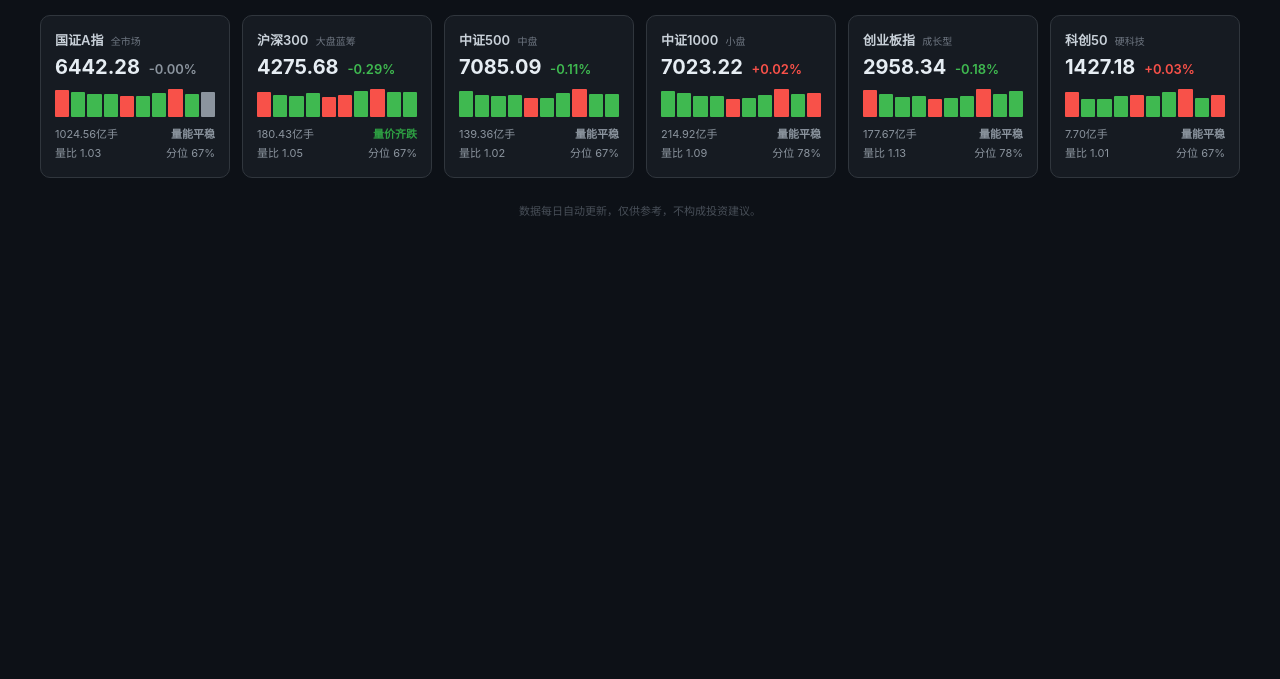
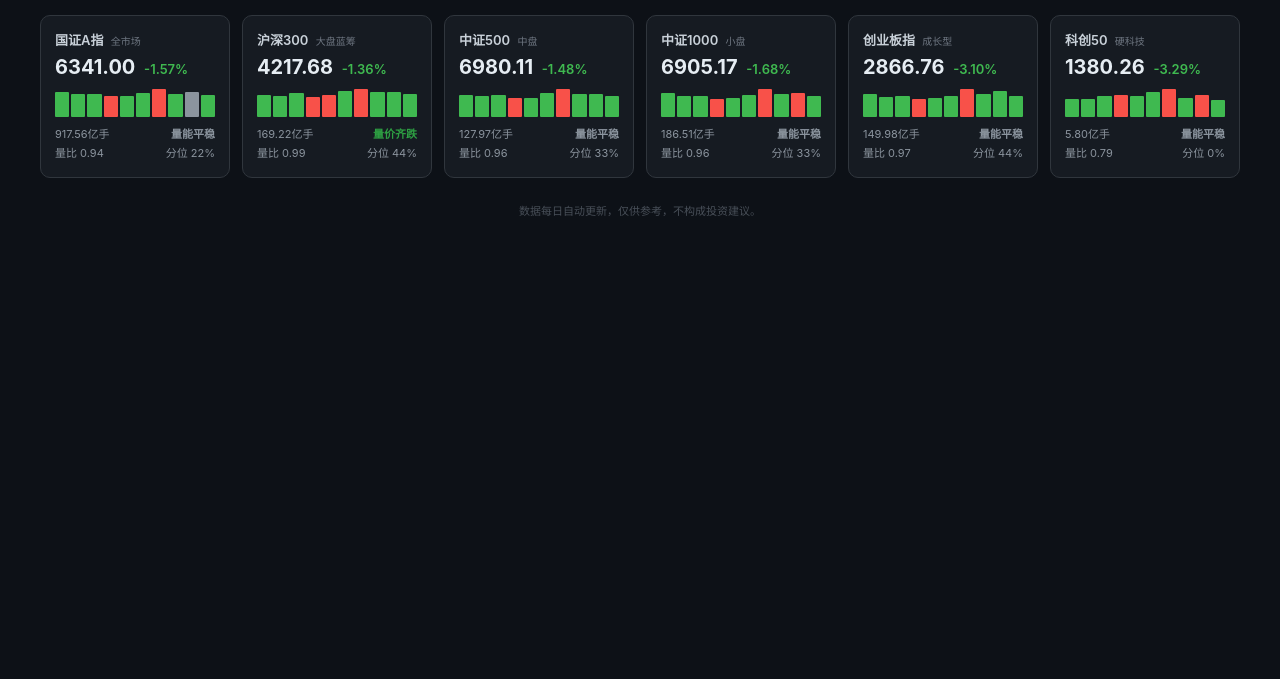
Before and after one commit to K122Y/review-dashboard, a plain HTML site: page index.html in a window 1280 px wide. Shown: the part 121-800 px from the top of the page. Drawn offline with Linux system fonts and the light colour scheme.

Commit message:
deploy: ff57acab30e197238d8be75b67c02f8ca57c3471

```diff
--- a/index.html
+++ b/index.html
@@ -89,11 +89,11 @@
   <div class="header">
     <div class="header-left">
       <h1>📈 A股每日仪表盘</h1>
-      <div class="date">数据日期：2026-10-13 &nbsp;&nbsp; 更新时间：2026-10-14 08:22</div>
+      <div class="date">数据日期：2026-10-14 &nbsp;&nbsp; 更新时间：2026-10-15 08:22</div>
     </div>
     <div class="header-center">
       <div class="total-label">全市场成交额</div>
-      <div class="total-value">1.43 万亿 <span class="total-change down">-15.55%</span></div>
+      <div class="total-value">1.65 万亿 <span class="total-change up">+15.37%</span></div>
     </div>
     <div class="header-right"></div>
   </div>
@@ -102,85 +102,85 @@
 
         <div class="card">
           <div class="idx-name">国证A指 <span class="tag">全市场</span></div>
-          <div class="idx-price">6442.28 <span class="flat">-0.00%</span></div>
-          <div class="bars"><div class="bar" style="height:27px; background:#f85149"></div><div class="bar" style="height:25px; background:#3fb950"></div><div class="bar" style="height:23px; background:#3fb950"></div><div class="bar" style="height:23px; background:#3fb950"></div><div class="bar" style="height:21px; background:#f85149"></div><div class="bar" style="height:21px; background:#3fb950"></div><div class="bar" style="height:24px; background:#3fb950"></div><div class="bar" style="height:28px; background:#f85149"></div><div class="bar" style="height:23px; background:#3fb950"></div><div class="bar" style="height:25px; background:#8b949e"></div></div>
+          <div class="idx-price">6341.00 <span class="down">-1.57%</span></div>
+          <div class="bars"><div class="bar" style="height:25px; background:#3fb950"></div><div class="bar" style="height:23px; background:#3fb950"></div><div class="bar" style="height:23px; background:#3fb950"></div><div class="bar" style="height:21px; background:#f85149"></div><div class="bar" style="height:21px; background:#3fb950"></div><div class="bar" style="height:24px; background:#3fb950"></div><div class="bar" style="height:28px; background:#f85149"></div><div class="bar" style="height:23px; background:#3fb950"></div><div class="bar" style="height:25px; background:#8b949e"></div><div class="bar" style="height:22px; background:#3fb950"></div></div>
           <div class="bottom-line">
-            <span>1024.56亿手</span>
+            <span>917.56亿手</span>
             <span class="label flat">量能平稳</span>
           </div>
           <div class="bottom-line">
-            <span title="今日成交量 ÷ 过去10日平均成交量">量比 1.03</span>
-            <span title="今日成交量在近10日中的百分位排名">分位 67%</span>
+            <span title="今日成交量 ÷ 过去10日平均成交量">量比 0.94</span>
+            <span title="今日成交量在近10日中的百分位排名">分位 22%</span>
           </div>
         </div>
 
         <div class="card">
           <div class="idx-name">沪深300 <span class="tag">大盘蓝筹</span></div>
-          <div class="idx-price">4275.68 <span class="down">-0.29%</span></div>
-          <div class="bars"><div class="bar" style="height:25px; background:#f85149"></div><div class="bar" style="height:22px; background:#3fb950"></div><div class="bar" style="height:21px; background:#3fb950"></div><div class="bar" style="height:24px; background:#3fb950"></div><div class="bar" style="height:20px; background:#f85149"></div><div class="bar" style="height:22px; background:#f85149"></div><div class="bar" style="height:26px; background:#3fb950"></div><div class="bar" style="height:28px; background:#f85149"></div><div class="bar" style="height:25px; background:#3fb950"></div><div class="bar" style="height:25px; background:#3fb950"></div></div>
+          <div class="idx-price">4217.68 <span class="down">-1.36%</span></div>
+          <div class="bars"><div class="bar" style="height:22px; background:#3fb950"></div><div class="bar" style="height:21px; background:#3fb950"></div><div class="bar" style="height:24px; background:#3fb950"></div><div class="bar" style="height:20px; background:#f85149"></div><div class="bar" style="height:22px; background:#f85149"></div><div class="bar" style="height:26px; background:#3fb950"></div><div class="bar" style="height:28px; background:#f85149"></div><div class="bar" style="height:25px; background:#3fb950"></div><div class="bar" style="height:25px; background:#3fb950"></div><div class="bar" style="height:23px; background:#3fb950"></div></div>
           <div class="bottom-line">
-            <span>180.43亿手</span>
+            <span>169.22亿手</span>
             <span class="label down-strong">量价齐跌</span>
           </div>
           <div class="bottom-line">
-            <span title="今日成交量 ÷ 过去10日平均成交量">量比 1.05</span>
-            <span title="今日成交量在近10日中的百分位排名">分位 67%</span>
+            <span title="今日成交量 ÷ 过去10日平均成交量">量比 0.99</span>
+            <span title="今日成交量在近10日中的百分位排名">分位 44%</span>
           </div>
         </div>
 
         <div class="card">
           <div class="idx-name">中证500 <span class="tag">中盘</span></div>
-          <div class="idx-price">7085.09 <span class="down">-0.11%</span></div>
-          <div class="bars"><div class="bar" style="height:26px; background:#3fb950"></div><div class="bar" style="height:22px; background:#3fb950"></div><div class="bar" style="height:21px; background:#3fb950"></div><div class="bar" style="height:22px; background:#3fb950"></div><div class="bar" style="height:19px; background:#f85149"></div><div class="bar" style="height:19px; background:#3fb950"></div><div class="bar" style="height:24px; background:#3fb950"></div><div class="bar" style="height:28px; background:#f85149"></div><div class="bar" style="height:23px; background:#3fb950"></div><div class="bar" style="height:23px; background:#3fb950"></div></div>
+          <div class="idx-price">6980.11 <span class="down">-1.48%</span></div>
+          <div class="bars"><div class="bar" style="height:22px; background:#3fb950"></div><div class="bar" style="height:21px; background:#3fb950"></div><div class="bar" style="height:22px; background:#3fb950"></div><div class="bar" style="height:19px; background:#f85149"></div><div class="bar" style="height:19px; background:#3fb950"></div><div class="bar" style="height:24px; background:#3fb950"></div><div class="bar" style="height:28px; background:#f85149"></div><div class="bar" style="height:23px; background:#3fb950"></div><div class="bar" style="height:23px; background:#3fb950"></div><div class="bar" style="height:21px; background:#3fb950"></div></div>
           <div class="bottom-line">
-            <span>139.36亿手</span>
+            <span>127.97亿手</span>
             <span class="label flat">量能平稳</span>
           </div>
           <div class="bottom-line">
-            <span title="今日成交量 ÷ 过去10日平均成交量">量比 1.02</span>
-            <span title="今日成交量在近10日中的百分位排名">分位 67%</span>
+            <span title="今日成交量 ÷ 过去10日平均成交量">量比 0.96</span>
+            <span title="今日成交量在近10日中的百分位排名">分位 33%</span>
           </div>
         </div>
 
         <div class="card">
           <div class="idx-name">中证1000 <span class="tag">小盘</span></div>
-          <div class="idx-price">7023.22 <span class="up">+0.02%</span></div>
-          <div class="bars"><div class="bar" style="height:26px; background:#3fb950"></div><div class="bar" style="height:24px; background:#3fb950"></div><div class="bar" style="height:21px; background:#3fb950"></div><div class="bar" style="height:21px; background:#3fb950"></div><div class="bar" style="height:18px; background:#f85149"></div><div class="bar" style="height:19px; background:#3fb950"></div><div class="bar" style="height:22px; background:#3fb950"></div><div class="bar" style="height:28px; background:#f85149"></div><div class="bar" style="height:23px; background:#3fb950"></div><div class="bar" style="height:24px; background:#f85149"></div></div>
+          <div class="idx-price">6905.17 <span class="down">-1.68%</span></div>
+          <div class="bars"><div class="bar" style="height:24px; background:#3fb950"></div><div class="bar" style="height:21px; background:#3fb950"></div><div class="bar" style="height:21px; background:#3fb950"></div><div class="bar" style="height:18px; background:#f85149"></div><div class="bar" style="height:19px; background:#3fb950"></div><div class="bar" style="height:22px; background:#3fb950"></div><div class="bar" style="height:28px; background:#f85149"></div><div class="bar" style="height:23px; background:#3fb950"></div><div class="bar" style="height:24px; background:#f85149"></div><div class="bar" style="height:21px; background:#3fb950"></div></div>
           <div class="bottom-line">
-            <span>214.92亿手</span>
+            <span>186.51亿手</span>
             <span class="label flat">量能平稳</span>
           </div>
           <div class="bottom-line">
-            <span title="今日成交量 ÷ 过去10日平均成交量">量比 1.09</span>
-            <span title="今日成交量在近10日中的百分位排名">分位 78%</span>
+            <span title="今日成交量 ÷ 过去10日平均成交量">量比 0.96</span>
+            <span title="今日成交量在近10日中的百分位排名">分位 33%</span>
           </div>
         </div>
 
         <div class="card">
           <div class="idx-name">创业板指 <span class="tag">成长型</span></div>
-          <div class="idx-price">2958.34 <span class="down">-0.18%</span></div>
-          <div class="bars"><div class="bar" style="height:27px; background:#f85149"></div><div class="bar" style="height:23px; background:#3fb950"></div><div class="bar" style="height:20px; background:#3fb950"></div><div class="bar" style="height:21px; background:#3fb950"></div><div class="bar" style="height:18px; background:#f85149"></div><div class="bar" style="height:19px; background:#3fb950"></div><div class="bar" style="height:21px; background:#3fb950"></div><div class="bar" style="height:28px; background:#f85149"></div><div class="bar" style="height:23px; background:#3fb950"></div><div class="bar" style="height:26px; background:#3fb950"></div></div>
+          <div class="idx-price">2866.76 <span class="down">-3.10%</span></div>
+          <div class="bars"><div class="bar" style="height:23px; background:#3fb950"></div><div class="bar" style="height:20px; background:#3fb950"></div><div class="bar" style="height:21px; background:#3fb950"></div><div class="bar" style="height:18px; background:#f85149"></div><div class="bar" style="height:19px; background:#3fb950"></div><div class="bar" style="height:21px; background:#3fb950"></div><div class="bar" style="height:28px; background:#f85149"></div><div class="bar" style="height:23px; background:#3fb950"></div><div class="bar" style="height:26px; background:#3fb950"></div><div class="bar" style="height:21px; background:#3fb950"></div></div>
           <div class="bottom-line">
-            <span>177.67亿手</span>
+            <span>149.98亿手</span>
             <span class="label flat">量能平稳</span>
           </div>
           <div class="bottom-line">
-            <span title="今日成交量 ÷ 过去10日平均成交量">量比 1.13</span>
-            <span title="今日成交量在近10日中的百分位排名">分位 78%</span>
+            <span title="今日成交量 ÷ 过去10日平均成交量">量比 0.97</span>
+            <span title="今日成交量在近10日中的百分位排名">分位 44%</span>
           </div>
         </div>
 
         <div class="card">
           <div class="idx-name">科创50 <span class="tag">硬科技</span></div>
-          <div class="idx-price">1427.18 <span class="up">+0.03%</span></div>
-          <div class="bars"><div class="bar" style="height:25px; background:#f85149"></div><div class="bar" style="height:18px; background:#3fb950"></div><div class="bar" style="height:18px; background:#3fb950"></div><div class="bar" style="height:21px; background:#3fb950"></div><div class="bar" style="height:22px; background:#f85149"></div><div class="bar" style="height:21px; background:#3fb950"></div><div class="bar" style="height:25px; background:#3fb950"></div><div class="bar" style="height:28px; background:#f85149"></div><div class="bar" style="height:19px; background:#3fb950"></div><div class="bar" style="height:22px; background:#f85149"></div></div>
+          <div class="idx-price">1380.26 <span class="down">-3.29%</span></div>
+          <div class="bars"><div class="bar" style="height:18px; background:#3fb950"></div><div class="bar" style="height:18px; background:#3fb950"></div><div class="bar" style="height:21px; background:#3fb950"></div><div class="bar" style="height:22px; background:#f85149"></div><div class="bar" style="height:21px; background:#3fb950"></div><div class="bar" style="height:25px; background:#3fb950"></div><div class="bar" style="height:28px; background:#f85149"></div><div class="bar" style="height:19px; background:#3fb950"></div><div class="bar" style="height:22px; background:#f85149"></div><div class="bar" style="height:17px; background:#3fb950"></div></div>
           <div class="bottom-line">
-            <span>7.70亿手</span>
+            <span>5.80亿手</span>
             <span class="label flat">量能平稳</span>
           </div>
           <div class="bottom-line">
-            <span title="今日成交量 ÷ 过去10日平均成交量">量比 1.01</span>
-            <span title="今日成交量在近10日中的百分位排名">分位 67%</span>
+            <span title="今日成交量 ÷ 过去10日平均成交量">量比 0.79</span>
+            <span title="今日成交量在近10日中的百分位排名">分位 0%</span>
           </div>
         </div>
 
```
Also changed, not shown: history.json (+34 -0 lines).
